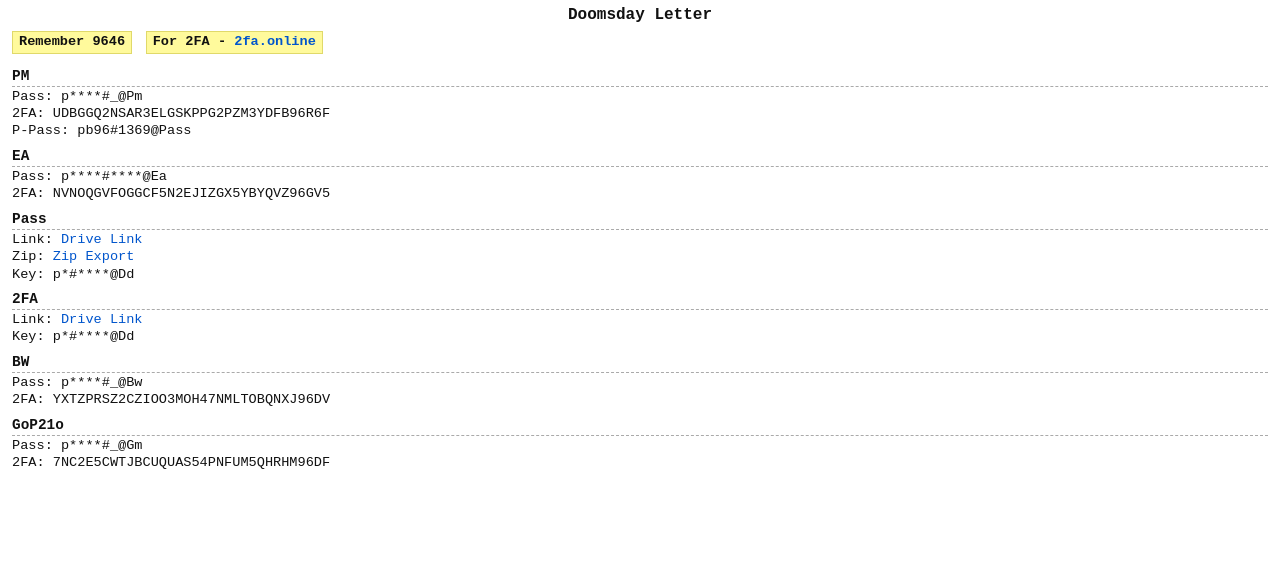
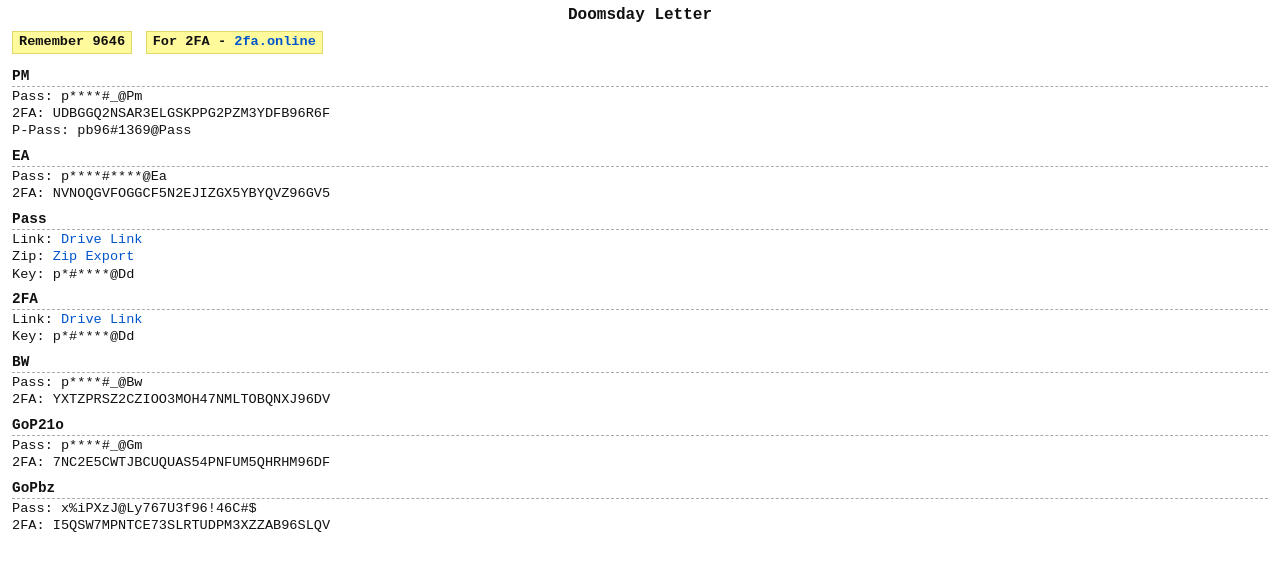
Before and after one commit to pbxgit/Doomsday, a plain HTML site: page index.html in a window 1280 px wide. Drawn offline with Linux system fonts and the light colour scheme.

Commit message:
Update index.html

```diff
--- a/index.html
+++ b/index.html
@@ -76,5 +76,11 @@
   <h2>GoP21o</h2>
   <p>Pass:    p****#_@Gm</p>
   <p>2FA:     7NC2E5CWTJBCUQUAS54PNFUM5QHRHM96DF</p>
+
+  <h2>GoPbz</h2>
+  <p>Pass:    x%iPXzJ@Ly767U3f96!46C#$</p>
+  <p>2FA:     I5QSW7MPNTCE73SLRTUDPM3XZZAB96SLQV</p>
+
+
 </body>
 </html>
```
